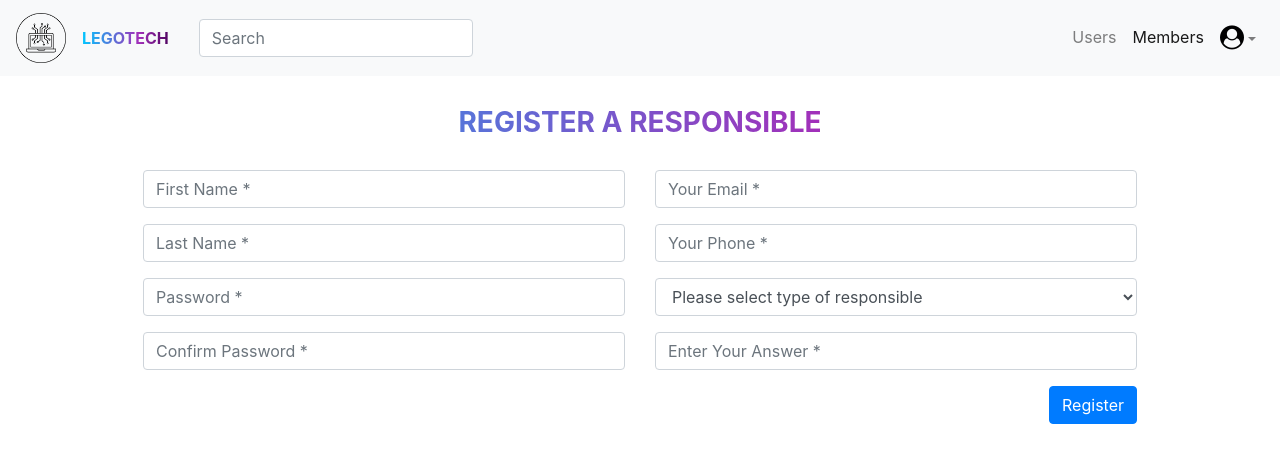
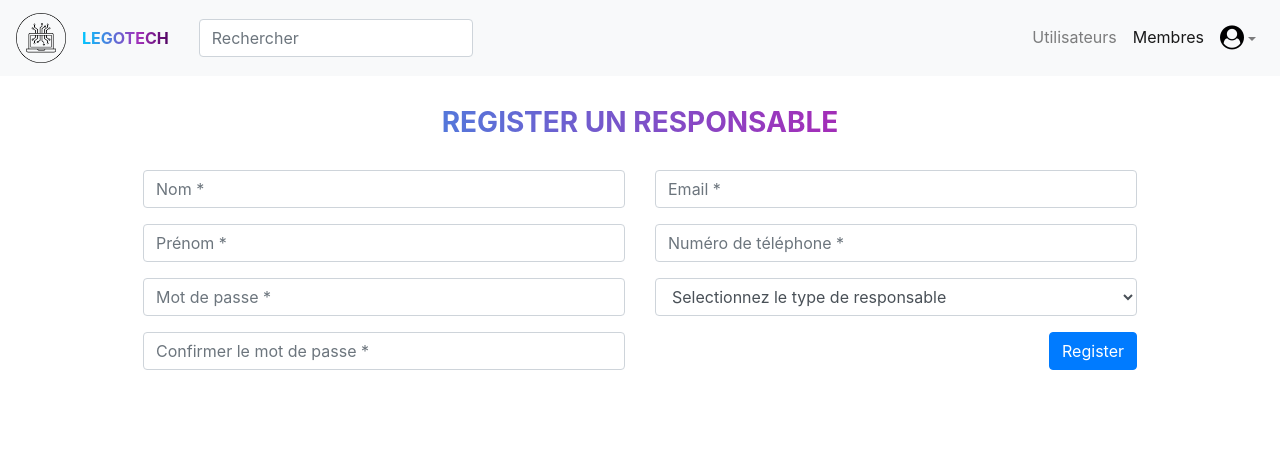
Before and after one commit to Rebaiyosra/legotech, an Angular app: page /register-responsable in a window 1280 px wide. Shown: the top 462 px of the page. Built offline with nearby package versions, Linux system fonts and the light colour scheme.

Commit message:
add responsable

```diff
--- a/src/app/register-responsable/register-responsable.component.html
+++ b/src/app/register-responsable/register-responsable.component.html
@@ -6,7 +6,7 @@
     </a>
     <span class="lego">legotech</span>
     <form class="form-inline  ">
-      <input class="form-control mr-sm-2" type="search" placeholder="Search" aria-label="Search">
+      <input class="form-control mr-sm-2" type="search" placeholder="Rechercher" aria-label="Search">
 
     </form>
     <button class="navbar-toggler" type="button" data-toggle="collapse" data-target="#navbarSupportedContent" aria-controls="navbarSupportedContent" aria-expanded="false" aria-label="Toggle navigation">
@@ -17,18 +17,18 @@
       <div class="mr-auto"></div>
       <ul class="navbar-nav my-2 my-lg-0">
     <li class="nav-item">
-        <a class="nav-link" href="#">Users</a>
+        <a class="nav-link" href="#">Utilisateurs</a>
       </li>
       <li class="nav-item active">
-        <a class="nav-link" href="#">Members</a>
+        <a class="nav-link" href="#">Membres</a>
       </li>
         <li class="nav-item dropdown">
           <a class="nav-link dropdown-toggle" href="#" id="navbarDropdown" role="button" data-display="static" data-toggle="dropdown" aria-haspopup="true" aria-expanded="false">
           <i class="fa fa-user-circle" style="font-size:24px;color: black;"></i>
         </a>
           <div class="dropdown-menu dropdown-menu-lg-right" aria-labelledby="navbarDropdown">
-            <a class="dropdown-item" href="#">Edit profile</a>
-            <a class="dropdown-item" href="#">Logout</a>
+            <a class="dropdown-item" href="#">Editer profile</a>
+            <a class="dropdown-item" href="#">Se déconnecter</a>
           </div>
 
         </li>
@@ -41,38 +41,35 @@
   <!------------------------------------------------------------------------------------------------->
 
 <div class="tab-pane fade show active" id="resp" role="tabpanel" aria-labelledby="resp-tab">
-    <h3 class="register-heading lego" style="text-align: center;margin: 30px;">Register a responsible</h3>
+    <h3 class="register-heading lego" style="text-align: center;margin: 30px;">Register un responsable</h3>
     <div class="row register-form">
         <div class="col-md-6">
             <div class="form-group">
-                <input type="text" class="form-control input-sm" placeholder="First Name *" value="" />
+                <input type="text" class="form-control input-sm" placeholder="Nom *" value="" />
             </div>
             <div class="form-group">
-                <input type="text" class="form-control" placeholder="Last Name *" value="" />
+                <input type="text" class="form-control" placeholder="Prénom *" value="" />
             </div>
             <div class="form-group">
-                <input type="password" class="form-control" placeholder="Password *" value="" />
+                <input type="password" class="form-control" placeholder="Mot de passe *" value="" />
             </div>
             <div class="form-group">
-                <input type="password" class="form-control"  placeholder="Confirm Password *" value="" />
+                <input type="password" class="form-control"  placeholder="Confirmer le mot de passe *" value="" />
             </div>
         </div>
         <div class="col-md-6">
             <div class="form-group">
-                <input type="email" class="form-control" placeholder="Your Email *" value="" />
+                <input type="email" class="form-control" placeholder="Email *" value="" />
             </div>
             <div class="form-group">
-                <input type="text" minlength="10" maxlength="10" name="txtEmpPhone" class="form-control" placeholder="Your Phone *" value="" />
+                <input type="text" minlength="10" maxlength="10" name="txtEmpPhone" class="form-control" placeholder="Numéro de téléphone *" value="" />
             </div>
             <div class="form-group">
                 <select class="form-control">
-                    <option class="hidden"  selected disabled>Please select type of responsible</option>
+                    <option class="hidden"  selected disabled>Selectionnez le type de responsable</option>
                     <option>Responsable legotech</option>
                     <option>Responsable pc occasion</option>
                 </select>
-            </div>
-            <div class="form-group">
-                <input type="text" class="form-control" placeholder="Enter Your Answer *" value="" />
             </div>
             <input type="submit" class="btn btn-primary"  value="Register"/>
         </div>
```
